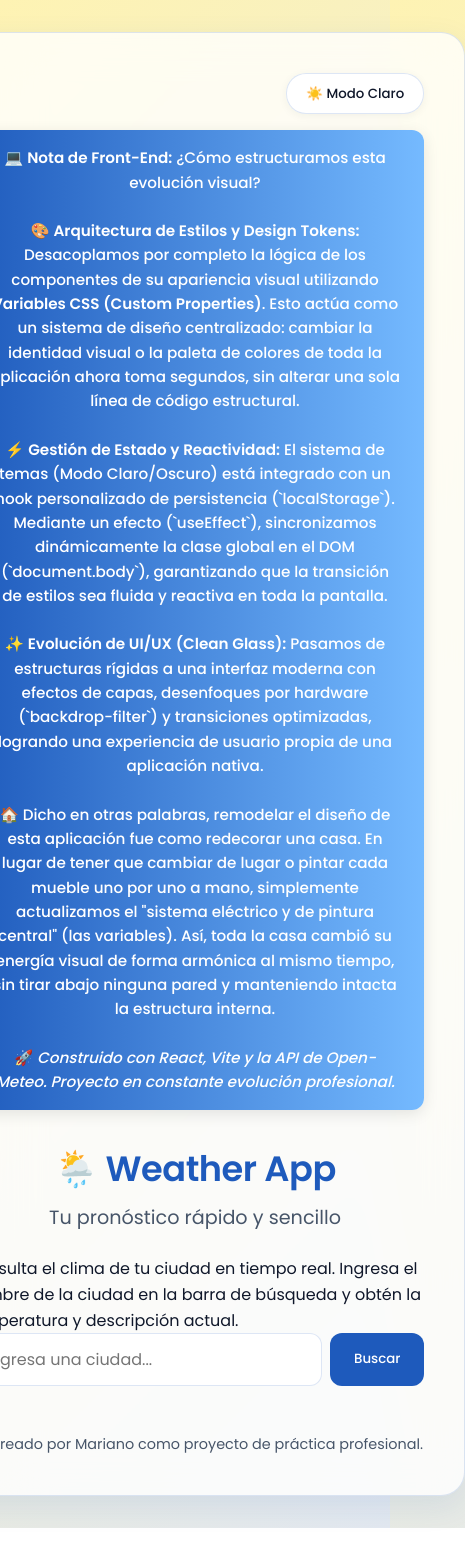
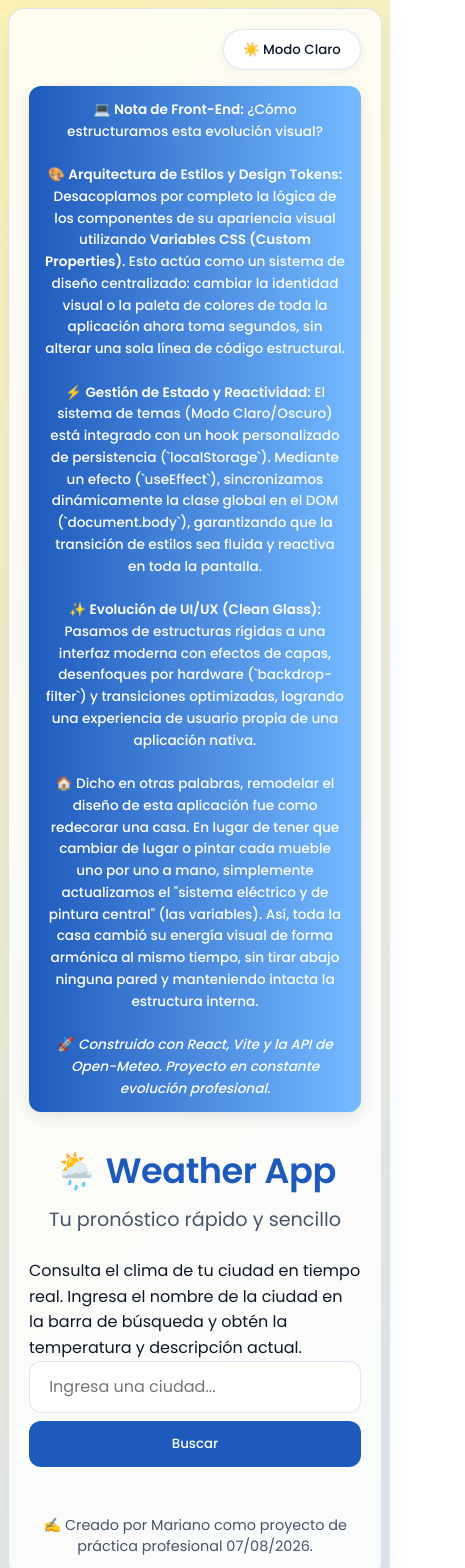
Before and after one commit to mariano925/react-profesional-app, a React (Vite) app: page / in a window 390 px wide. Shown: the top 1568 px of the page, 465 px wide, since content can reach past the window. Before the commit the page ends 1528 px from the top, so only its background shows below. Built offline with nearby package versions, Linux system fonts and the light colour scheme.

Commit message:
fix: optimiza diseño responsive y márgenes para dispositivos móviles

```diff
--- a/src/App.css
+++ b/src/App.css
@@ -6,6 +6,7 @@
   border-radius: 24px;
   padding: 2.5rem;
   margin: auto;
+  box-sizing: border-box;
 
   /* Efecto Vidrio Esmerilado Moderno */
   backdrop-filter: blur(20px);
@@ -81,3 +82,29 @@ footer {
   font-size: 0.9rem;
   color: var(--text-muted);
 }
+
+/* =========================================
+   AJUSTES RESPONSIVOS PARA CELULARES
+   ========================================= */
+@media (max-width: 768px) {
+  .App {
+    padding: 1.25rem; /* Reduce los márgenes internos para ganar espacio */
+    border-radius: 16px;
+  }
+
+  .banner {
+    padding: 0.8rem 1rem;
+    font-size: 0.85rem;
+  }
+}
+
+@media (max-width: 480px) {
+  form {
+    flex-direction: column; /* Apila el buscador y el botón en pantallas muy angostas */
+  }
+
+  form input, form button {
+    width: 100%;
+    border-radius: 12px;
+  }
+}
--- a/src/App.jsx
+++ b/src/App.jsx
@@ -111,7 +111,7 @@ function App() {
         )}
 
         <footer>
-          ✍️ Creado por Mariano como proyecto de práctica profesional.
+          ✍️ Creado por Mariano como proyecto de práctica profesional 07/08/2026.
         </footer>
       </div>
     </WeatherProvider>
--- a/src/index.css
+++ b/src/index.css
@@ -70,7 +70,8 @@ body {
   display: flex;
   justify-content: center;
   align-items: flex-start;
-  padding: 2rem;
+  padding: 1rem; /* 👈 Ajustado para dispositivos móviles */
+  overflow-x: hidden; /* 👈 Evita scroll horizontal indeseado */
   transition: background 0.5s ease, color 0.5s ease;
 }
 
@@ -99,3 +100,10 @@ p {
   color: var(--text-main);
   transition: color 0.4s ease;
 }
+
+/* Ajustes responsivos para celulares */
+@media (max-width: 768px) {
+  body {
+    padding: 0.5rem; /* Margen más estrecho en pantallas chicas */
+  }
+}
```
